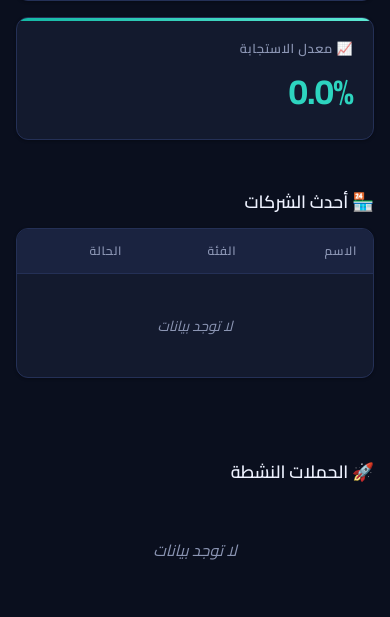
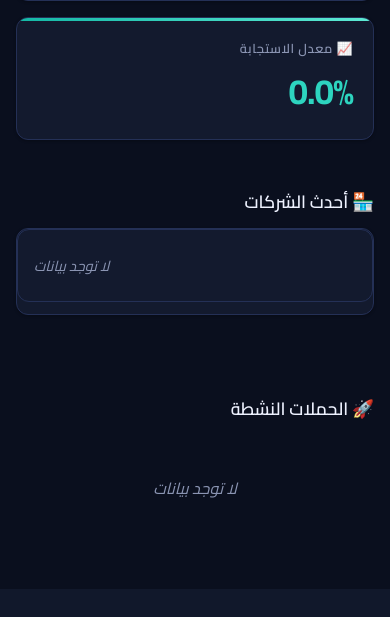
Before and after one commit to idreessamih-ctrl/nuhoot, a FastAPI app: page /dashboard in a window 390 px wide. Shown: the part 543-1160 px from the top of the page. After the commit the page ends 1132 px from the top, so only its background shows below. Run offline with FastAPI, Linux system fonts and the light colour scheme; data that the repository does not hold is empty.

Commit message:
fix(api): mobile table card layout + phone number wrapping fix
- Table converts to card layout on mobile (≤768px) with data-labels
- Each row becomes a card with labeled fields (Name, Category, Phone, etc.)
- Phone numbers: white-space:nowrap prevents line-wrapping on mobile
- All 7 columns now visible on mobile (was cut off at 4)
- Dashboard table also gets data-labels for mobile card layout
- Verified: phone shows +966 55 122 0045 correctly in Arabic RTL

```diff
--- a/src/nuhoot/templates/base.html
+++ b/src/nuhoot/templates/base.html
@@ -204,6 +204,35 @@
             .hamburger { display: block; }
             main { padding: 1rem; }
             .stat-grid { grid-template-columns: 1fr; }
+            /* Mobile table → card layout */
+            .table-wrap thead { display: none; }
+            .table-wrap table { display: block; }
+            .table-wrap tbody { display: block; }
+            .table-wrap tr {
+                display: block;
+                background: var(--surface);
+                border: 1px solid var(--border);
+                border-radius: var(--radius);
+                margin-bottom: 0.75rem;
+                padding: 1rem;
+            }
+            .table-wrap td {
+                display: flex;
+                justify-content: space-between;
+                border-bottom: 1px solid var(--border);
+                padding: 0.5rem 0;
+                text-align: end;
+                white-space: nowrap;
+            }
+            .table-wrap td::before {
+                content: attr(data-label);
+                color: var(--text-muted);
+                font-weight: 600;
+                font-size: 0.75rem;
+                text-transform: uppercase;
+                letter-spacing: 0.05em;
+            }
+            .table-wrap tr:last-child td:last-child { border-bottom: none; flex-wrap: wrap; gap: 0.5rem; }
         }
     </style>
 </head>
--- a/src/nuhoot/templates/dashboard.html
+++ b/src/nuhoot/templates/dashboard.html
@@ -37,9 +37,9 @@
                     {% if recent_businesses %}
                     {% for biz in recent_businesses %}
                     <tr>
-                        <td>{{ biz.name }}</td>
-                        <td>{{ biz.category }}</td>
-                        <td><span class="badge badge-{{ biz.status }}">{{ t('status_' ~ biz.status, lang) }}</span></td>
+                        <td data-label="{{ t('name', lang) }}">{{ biz.name }}</td>
+                        <td data-label="{{ t('category', lang) }}">{{ biz.category }}</td>
+                        <td data-label="{{ t('status', lang) }}"><span class="badge badge-{{ biz.status }}">{{ t('status_' ~ biz.status, lang) }}</span></td>
                     </tr>
                     {% endfor %}
                     {% else %}
```
Also changed, not shown: src/nuhoot/templates/businesses.html (+7 -7 lines).
